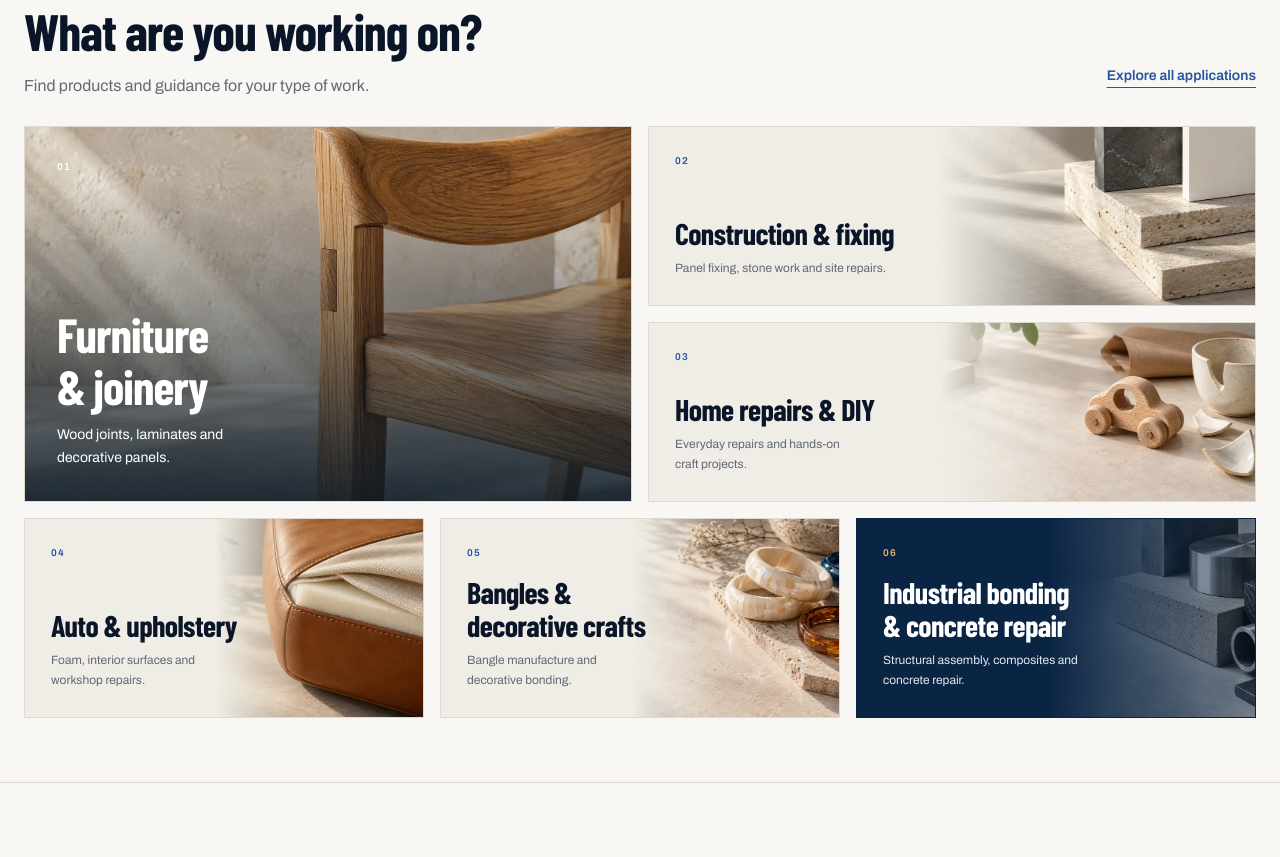
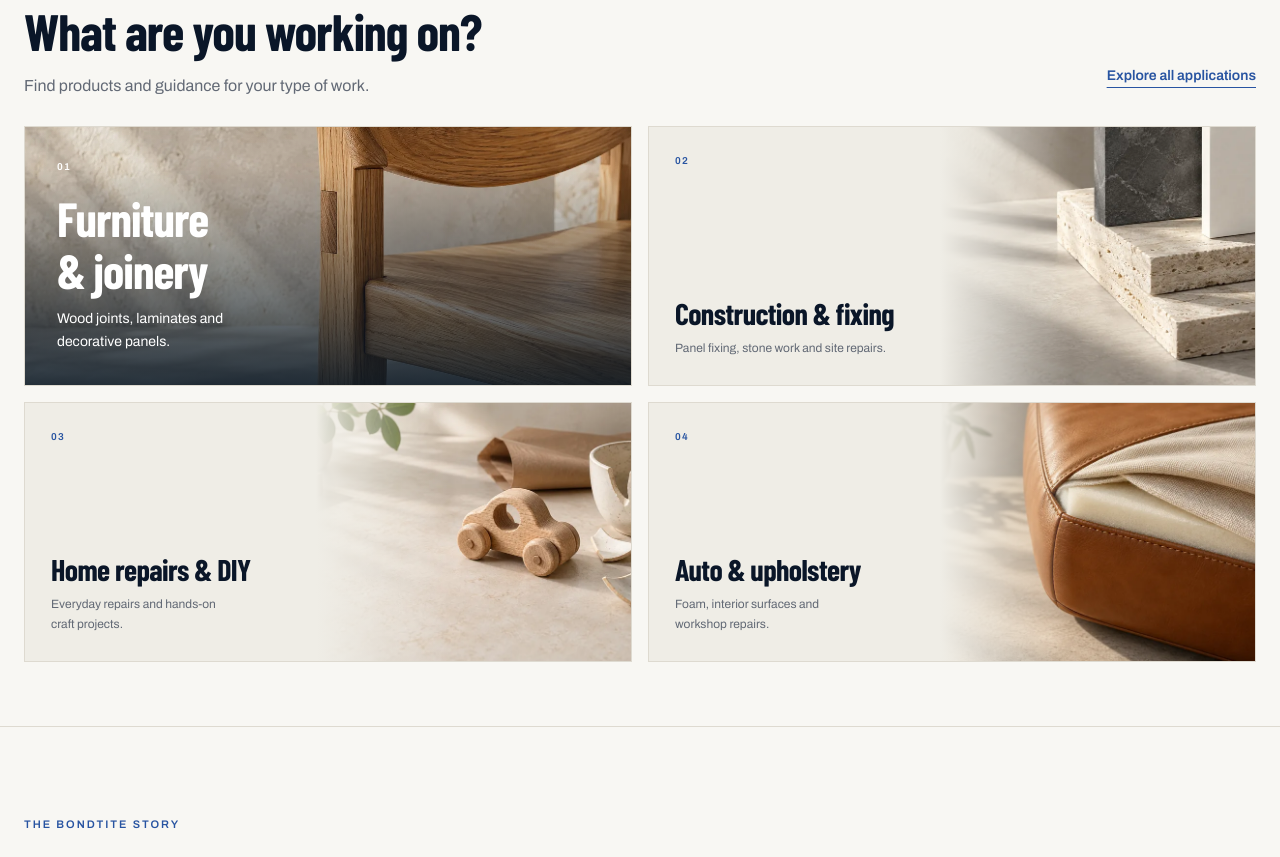
Before and after one commit to aiastralt24-cpu/bondtiteweb, a Next.js app: page / in a window 1280 px wide. Shown: the part 900-1757 px from the top of the page. Built offline with nearby package versions, Linux system fonts and the light colour scheme; no server answers.

Commit message:
Hide nine products across public catalogue and applications

```diff
--- a/app/about/page.tsx
+++ b/app/about/page.tsx
@@ -11,7 +11,7 @@ import { baseUrl, headerCta, mainNavigation } from "@/lib/site";
 export const metadata: Metadata = withSeo({
   title: "About Bondtite | Wood, Epoxy & Instant Adhesives by Astral",
   description:
-    "Meet Bondtite by Astral. Explore adhesives for wood, panels, repairs and industrial work, discover the product families and follow key brand milestones.",
+    "Meet Bondtite by Astral. Explore adhesives for wood, panels and everyday repairs, discover the product families and follow key brand milestones.",
   alternates: { canonical: "/about" }
 });
 
--- a/app/applications.css
+++ b/app/applications.css
@@ -164,3 +164,8 @@
 @media(max-width:1000px) { .application-bento__copy { padding:20px; width:72%; }.application-bento__card h3 { font-size:26px; }.application-bento__grid { grid-template-rows:180px 180px 220px; } }
 @media(max-width:700px) { .application-bento { padding:44px 0; }.application-bento__header { flex-direction:column; align-items:flex-start; gap:12px; margin-bottom:24px; }.application-bento__header h2 { font-size:40px; }.application-bento__header p { font-size:14px; }.application-bento__grid { grid-template-columns:1fr 1fr; grid-template-rows:none; gap:12px; }.application-bento__card { grid-column:span 2; min-height:160px; }.application-bento__card--furniture { grid-column:span 2; grid-row:auto; min-height:290px; }.application-bento__card--furniture .application-bento__copy { padding:24px; }.application-bento__card--furniture h3 { font-size:40px; }.application-bento__copy { width:65%; padding:22px; }.application-bento__card--construction .application-bento__copy,.application-bento__card--diy .application-bento__copy { width:65%; }.application-bento__card h3 { font-size:28px; }.application-bento__card p { font-size:12px; } }
 @media(prefers-reduced-motion:reduce) { .application-bento__scene img { transition:none; }.application-bento__card:hover .application-bento__scene img { transform:none; } }
+/* Four public application areas after the catalogue visibility review. */
+.application-bento__grid { grid-template-columns:repeat(2,minmax(0,1fr)); grid-template-rows:repeat(2,260px); }
+.application-bento__grid .application-bento__card { grid-column:span 1; grid-row:auto; }
+@media(max-width:1000px) { .application-bento__grid { grid-template-rows:repeat(2,240px); } }
+@media(max-width:700px) { .application-bento__grid { grid-template-columns:1fr; grid-template-rows:none; }.application-bento__grid .application-bento__card { min-height:220px; } }
--- /dev/null
+++ b/lib/product-visibility.ts
@@ -0,0 +1,13 @@
+// Retain source records for future approval, but exclude these products from public output.
+export const hiddenProductSlugs = new Set([
+  'bondtite-viscoclear',
+  'bondtite-rhiomet',
+  'bondtite-zoro',
+  'bondtite-ast-fr1203-ast-fh7203',
+  'bondtite-mma-999a-mma-999b',
+  'bondtite-ast-fr1201-ast-fh7201',
+  'bondtite-ast-fr1202-ast-fh7601',
+  'bondtite-ast-fr4202-ast-fh4102',
+  'bondtite-pro'
+]);
+export const isProductVisible = (slug: string) => !hiddenProductSlugs.has(slug);
--- a/lib/products.ts
+++ b/lib/products.ts
@@ -1,3 +1,4 @@
+import { isProductVisible } from './product-visibility';
 import { catalogueFacts } from './catalogue-facts';
 import { additionalProducts } from "@/lib/additional-products";
 import type { Product } from "@/lib/types";
@@ -73,7 +74,7 @@ export type ProductSeed = {
   storage?: string;
 };
 
-export const productCategories: ProductCategory[] = [
+const allProductCategories: ProductCategory[] = [
 {slug:"acrylic-adhesives",label:"Acrylic adhesives",shortLabel:"Acrylic adhesives",title:"Fast-grab acrylic bonding.",accent:"acrylic.",description:"Two-component acrylic adhesive for rigid plastics, metals and mixed-material assembly.",seoDescription:"Explore Bondtite Uniweld acrylic adhesive for fast initial grab and vibration-resistant bonding.",bestFor:["Metal","Rigid plastics","Glass"],faqs:[{question:"What type of adhesive is Uniweld?",answer:"Bondtite Uniweld is a two-component acrylic adhesive."}]},
 {"slug":"synthetic-rubber-adhesives","label":"Synthetic rubber adhesives","shortLabel":"Rubber adhesives","title":"Contact adhesives for laminate work.","accent":"laminates.","description":"Explore rubber-based contact adhesives for decorative laminate bonding.","seoDescription":"Explore Bondtite Clearbond rubber-based contact adhesive for decorative laminates and vertical lamination.","bestFor":["Plywood","Decorative laminates"],"faqs":[{"question":"What is Clearbond used for?","answer":"Clearbond is used to bond decorative laminate to plywood, including vertical lamination."}]},
 {"slug":"industrial-adhesives","label":"Industrial adhesives","shortLabel":"Industrial adhesives","title":"Bonding systems for industrial applications.","accent":"industrial work.","description":"Epoxy and MMA systems for structural bonding, flooring, potting and concrete repair.","seoDescription":"Explore Bondtite industrial epoxy and MMA systems for structural bonding, flooring, electrical potting and concrete injection grouting.","bestFor":["Metal","Composites","Concrete"],"faqs":[{"question":"Which industrial systems are available?","answer":"The range includes AST epoxy bonding systems, MMA 999A / MMA 999B, and AST FR4202 / AST FH4102 injection grout."},{"question":"Where can I get mixing and curing instructions?","answer":"Request the current technical data sheet for your exact resin and hardener combination from the Bondtite team."}]},
@@ -178,23 +179,18 @@ export const productCategories: ProductCategory[] = [
     description:
       "Bondtite stone care products for stone, concrete, marble and repair-focused applications.",
     seoDescription:
-      "Explore Bondtite stone care products from the official product list, including Bondtite Pro and Bondtite Rapid.",
+      "Explore Bondtite stone care products from the official product list, including Bondtite Rapid.",
     bestFor: ["Stone", "Marble", "Concrete", "Repair"],
     faqs: [
       {
         question: "Which Bondtite products are suitable for stone and marble repair?",
         answer:
-          "Bondtite Rapid is useful for fast stone and repair work, while Bondtite Pro is designed for high-performance bonding where impact, UV and weather resistance are important."
+          "Explore Bondtite Rapid for compatible stone and repair applications. Follow its product-specific preparation and application instructions."
       },
       {
         question: "Can Bondtite Rapid be used on marble and concrete?",
         answer:
           "Yes. Bondtite Rapid can be used on marble, concrete, ceramic, metal, wood, glass, fiberglass and tiles when surfaces are compatible and properly prepared."
-      },
-      {
-        question: "Is Bondtite Pro suitable for exterior stone applications?",
-        answer:
-          "Bondtite Pro is listed as UV and weather-resistant, making it suitable for relevant exterior and weather-exposed bonding applications."
       }
     ]
   },
@@ -233,6 +229,8 @@ export const productCategories: ProductCategory[] = [
     ]
   }
 ];
+
+export const productCategories = allProductCategories.filter(category => category.slug !== 'industrial-adhesives');
 
 const sourceProducts: ProductSeed[] = [
   {
@@ -964,7 +962,7 @@ function fallbackImage(categorySlug: ProductCategorySlug) {
   return "/assets/products/bondtite-hydra-square.png";
 }
 
-export const catalogProducts: CatalogProduct[] = sourceProducts.map((seed, index) => {
+export const catalogProducts: CatalogProduct[] = sourceProducts.filter(seed => isProductVisible(slugify(seed.name))).map((seed, index) => {
   const facts = catalogueFacts[slugify(seed.name)] ?? {};
   const product = {...seed, ...facts};
   const slug = slugify(product.name);
--- a/lib/site.ts
+++ b/lib/site.ts
@@ -1,3 +1,4 @@
+import { isProductVisible } from './product-visibility';
 export const baseUrl = "https://www.bondtite.in";
 
 export const mainNavigation = [
@@ -36,7 +37,7 @@ export type SiteResource = {
 };
 
 // Curated job-to-product mappings reviewed against official Astral product pages.
-export const siteApplications: SiteApplication[] = [
+const allSiteApplications: SiteApplication[] = [
   {
     "slug": "furniture-and-joinery",
     "title": "Furniture and",
@@ -245,10 +246,6 @@ export const siteApplications: SiteApplication[] = [
       {
         "question": "How do Metallic and White Paste differ?",
         "answer": "Metallic gives a metal-like finish for metal repairs. White Paste is a filled white epoxy for white marble work and other specifically listed applications."
-      },
-      {
-        "question": "Where are concrete injection-grouting products?",
-        "answer": "Explore Industrial bonding & concrete repair for AST FR4202 / AST FH4102, the low-viscosity epoxy injection-grouting system."
       }
     ],
     "seoTitle": "Construction & fixing Adhesives | Bondtite",
@@ -648,6 +645,11 @@ export const siteApplications: SiteApplication[] = [
   }
 ];
 
+export const siteApplications: SiteApplication[] = allSiteApplications.map(application => {
+  const groups = application.groups.map(group => ({...group, products: group.products.filter(product => isProductVisible(product.slug))})).filter(group => group.products.length > 0);
+  return {...application, groups, products: [...new Set(groups.flatMap(group => group.products.map(product => product.slug)))]};
+}).filter(application => application.groups.length > 0);
+
 export const siteResources: SiteResource[] = [
   {
     slug: "technical-data-sheets",
```
Also changed, not shown: scripts/test-catalogue.cjs (+8 -6 lines).
